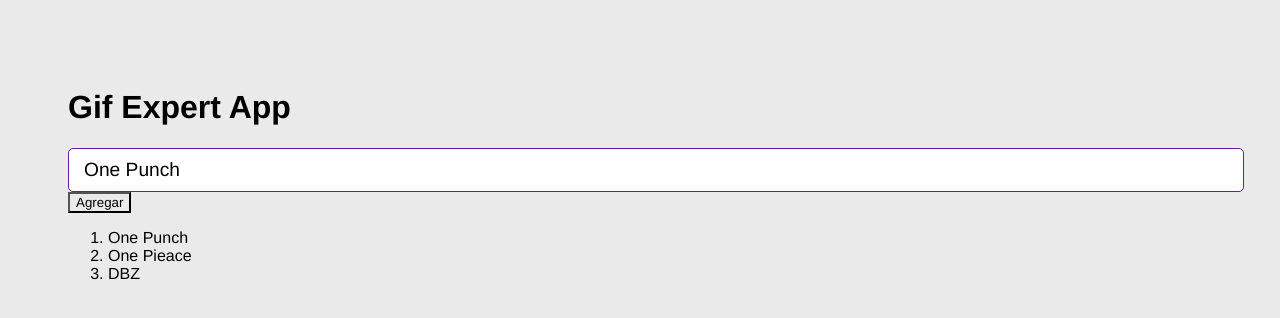
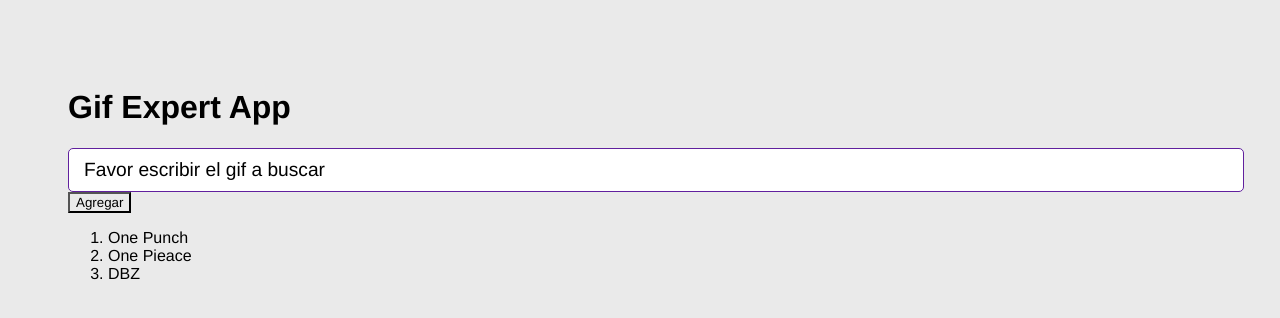
Before and after one commit to Overdmg/gif-expert-app, a React (Vite) app: page / in a window 1280 px wide. Shown: the top 318 px of the page. Built offline with nearby package versions, Linux system fonts and the light colour scheme.

Commit message:
update
se implementa el onchange

```diff
--- a/src/components/AddCategory.jsx
+++ b/src/components/AddCategory.jsx
@@ -2,11 +2,13 @@ import { useState } from "react";
 
 export const AddCategory = () => {
 
-    const [inputValue, setinputValue] = useState('One Punch')
+    const [inputValue, setinputValue] = useState('Favor escribir el gif a buscar')
 
-    const onInputChange = () => {
+    const onInputChange = (write) => {
 
-        setinputValue('Hola Elyn Taveras')
+        console.log(write.target.value)
+
+        setinputValue( write.target.value )
     }
 
     return (
@@ -14,7 +16,7 @@ export const AddCategory = () => {
             type="text"
             placeholder="Busqueda de Git"
             value={ inputValue }
-            onChange={ onInputChange }
+            onChange={ (write) => onInputChange(write) }
         />
     )
 }
```
